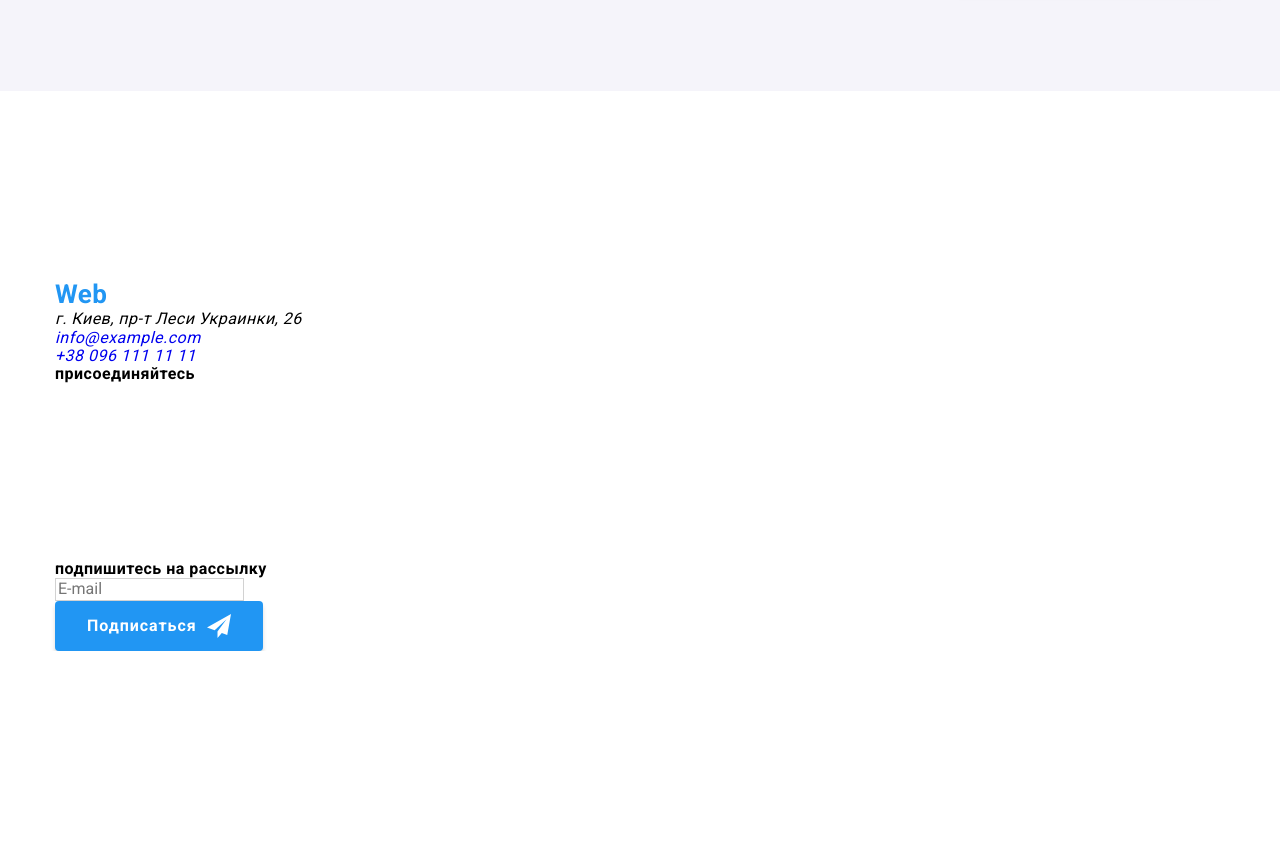
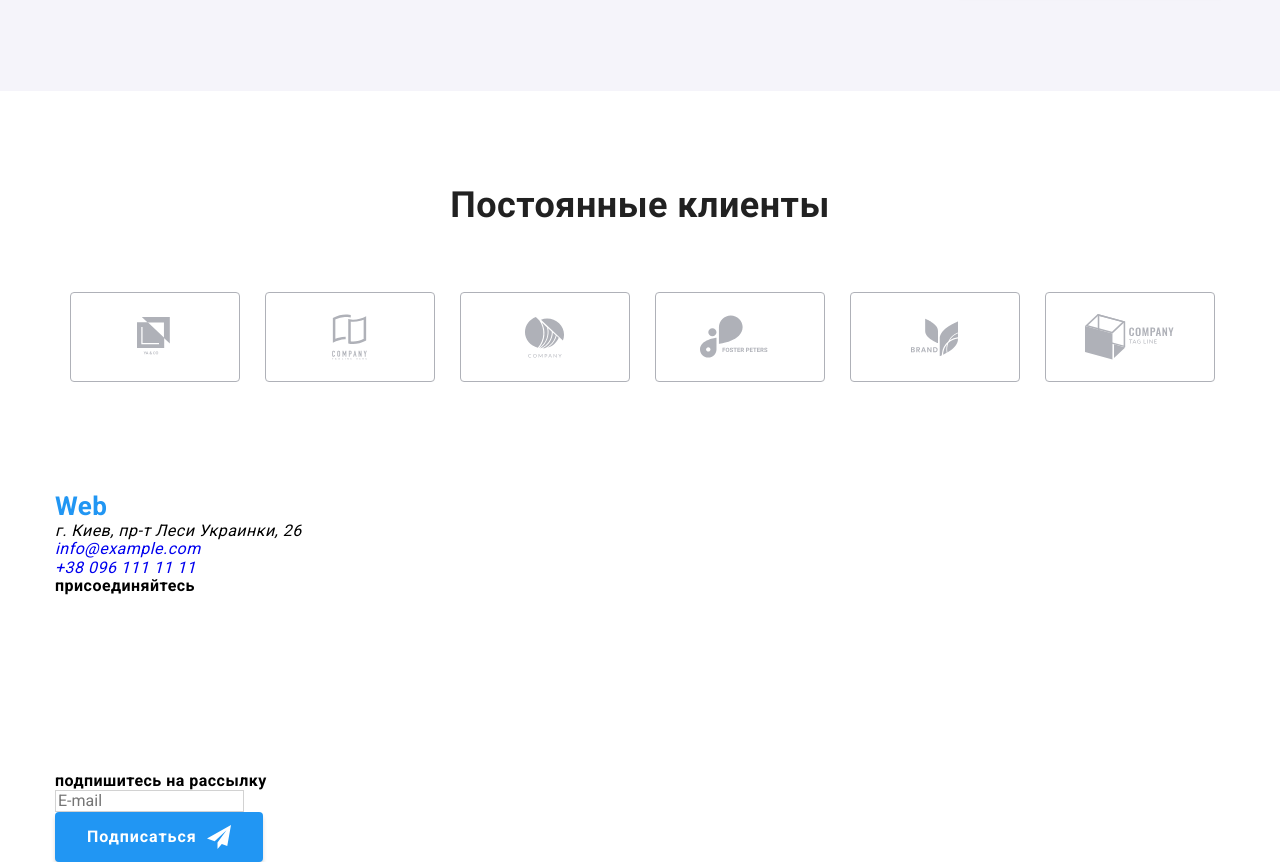
Before and after one commit to vitalii-speka/WebStudio, a plain HTML site: page index.html in a window 1280 px wide. Shown: the part 2340-3202 px from the top of the page. Before the commit the page ends 2991 px from the top, so only its background shows below. Drawn offline with nearby package versions, Linux system fonts and the light colour scheme.

Commit message:
clients +

```diff
--- a/index.html
+++ b/index.html
@@ -319,8 +319,7 @@
       </section>
 
       <!-- Our Clients/Постоянные клиенты -->
-      <div class="our-clients">
-        <section class="section">
+      <section class="section our-clients">
         <div class="container container-clients">
           <h2 class="section-title">Постоянные клиенты</h2>
           <ul class="clients list">
@@ -369,7 +368,6 @@
           </ul>
         </div>
       </section>
-      </div>
     </div>
   </main>
 
--- a/sass/componets/_clients.scss
+++ b/sass/componets/_clients.scss
@@ -1,18 +1,22 @@
-.our-clients .section-title {
-    display: none;
-}
+.clients {
+    display: flex;
+    flex-wrap: wrap;
 
-.clients {
-    display: none;
-    // display: flex;
-    text-align: center;
-
-    & .clients-li:not(:last-child) {
-        margin-right: 30px;
-    }
+    // & .clients-li:not(:last-child) {
+    //     margin-right: 30px;
+    // }
 
     & .clients-li {
-        width: calc((100% - 30px * 5) / 6);
+        margin: 15px;
+        width: calc((100% - 4 * 15px) / 2);
+
+        @media screen and (min-width: $tablet) {
+            width: calc((100% - 6 * 15px) / 3);
+        }
+
+        @media screen and (min-width: $desktop) {
+            width: calc((100% - 12 * 15px) / 6);
+        }
     }
 }
 
@@ -21,11 +25,20 @@
     cursor: pointer;
 
     height: 90px;
-    width: 170px;
+    // width: 170px;
 
     border-radius: 4px;
     background-position: center;
-    margin-bottom: 30px;
+
+    @media screen and (min-width: $tablet) {
+        // width: calc((100% - 6 * 15px) / 3);
+    }
+
+
+    @media screen and (min-width: $desktop) {
+        width: 170px;
+    }
+
 
     border: 1px solid #afb1b8;
     box-sizing: border-box;
--- a/sass/componets/_section.scss
+++ b/sass/componets/_section.scss
@@ -23,10 +23,12 @@ main {
     font-weight: $font-weight-700;
     text-align: center;
     margin-top: 0;
-    margin-bottom: 50px;
+    margin-bottom: 30px;
 
     @media screen and (min-width: $desktop) {
         @include text-style($primary-text-color, 36px, 1.16);
+        margin-bottom: 50px;
+
     }
 
 }
```
Also changed, not shown: css/main.css, css/main.min.css, 2 other files. Lines whose indentation alone changed are shown as unchanged.
